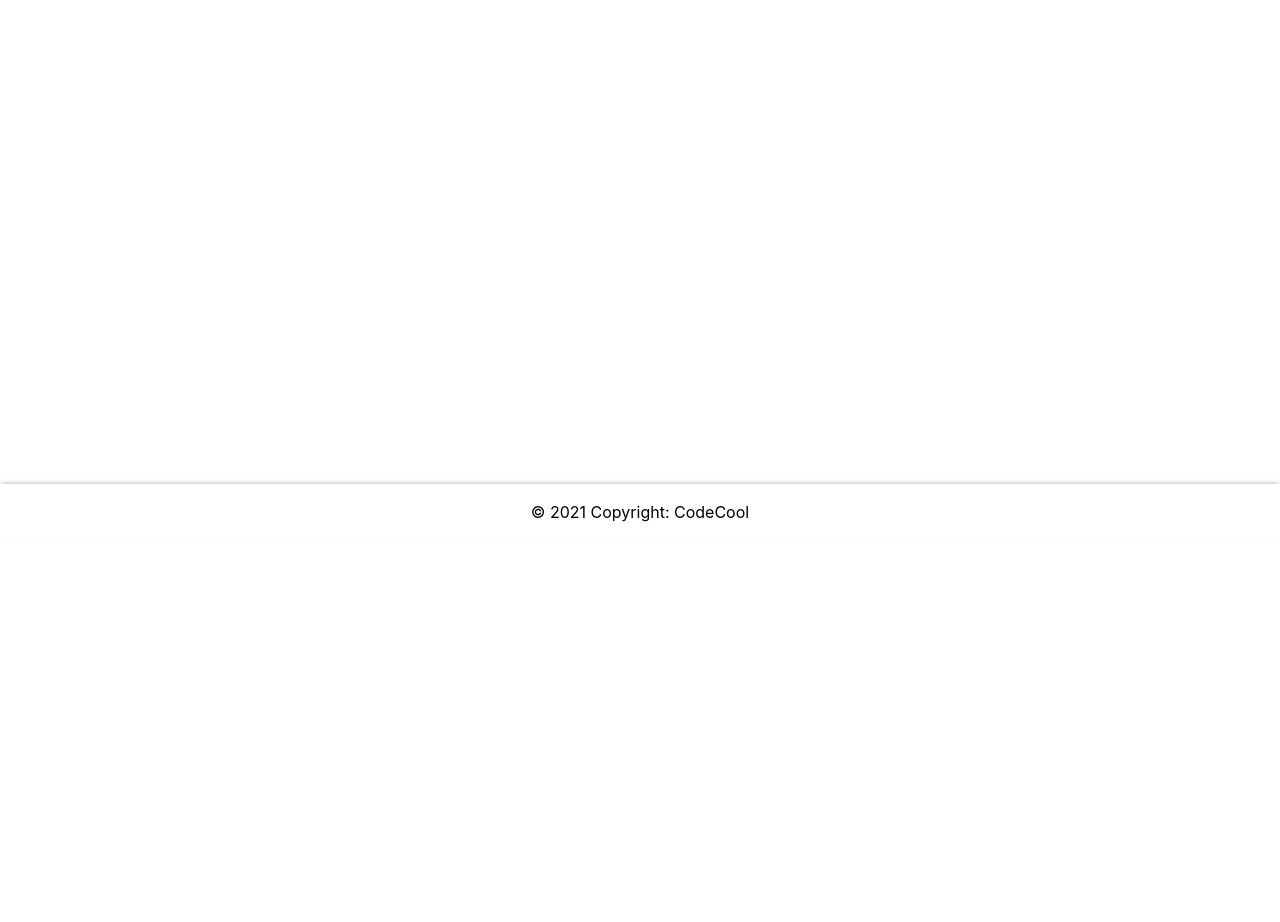
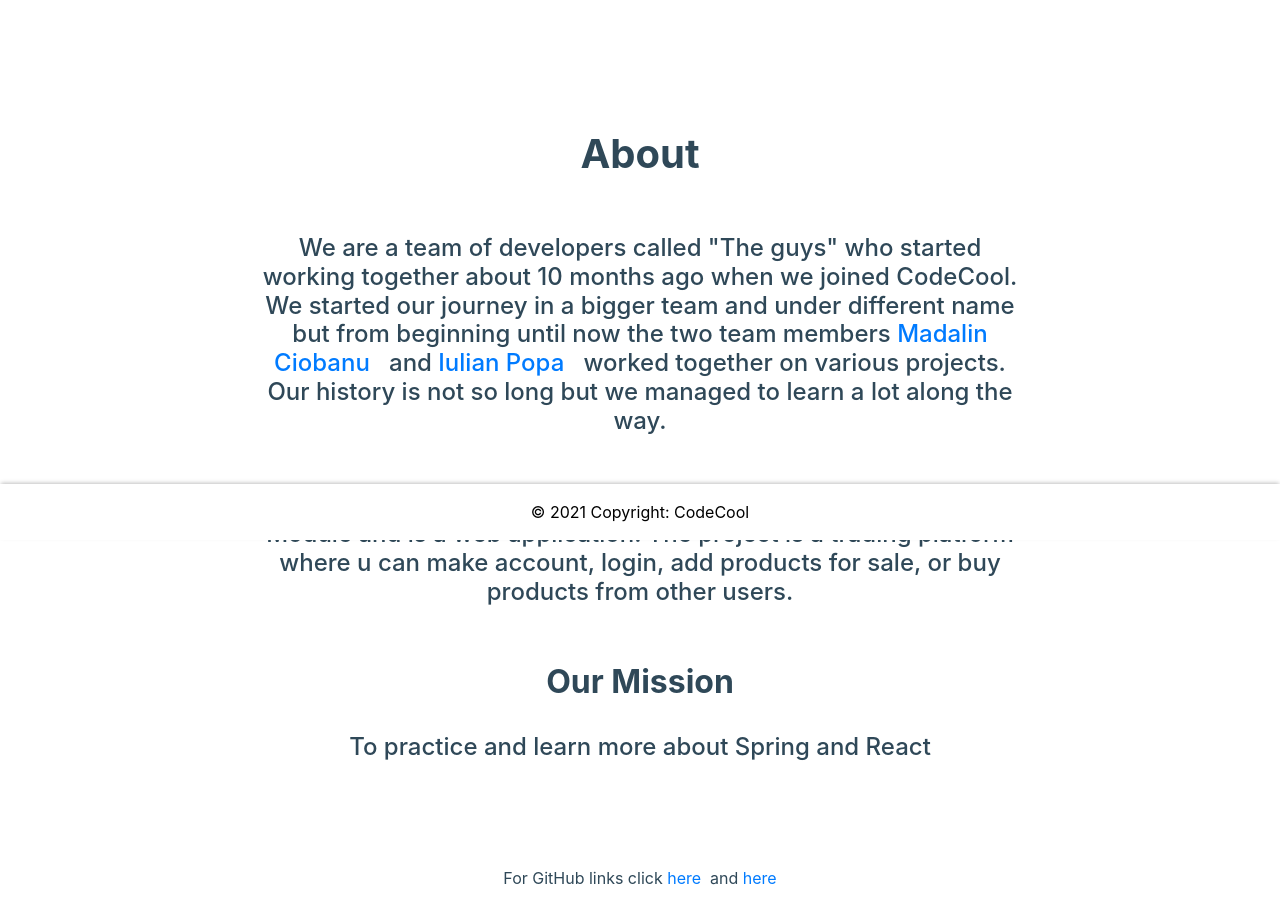
Before and after one commit to danielajoian/spring-shop-frontend, a React (Create React App) app: page /about in a window 1280 px wide. Shown: the part 260-1182 px from the top of the page. Before the commit the page ends 800 px from the top, so only its background shows below. Built offline with nearby package versions, Linux system fonts and the light colour scheme.

Commit message:
add about component

```diff
--- a/src/App.js
+++ b/src/App.js
@@ -5,6 +5,7 @@ import Header from "./components/layout/Header";
 import Products from "./components/Products";
 import { BrowserRouter as Router, Route } from "react-router-dom";
 import ProductDetail from "./components/ProductDetail";
+import About from "./components/About";
 
 function App() {
   // const pageStyle = {
@@ -21,6 +22,7 @@ function App() {
         <div id="main-container">
           <Route exact path="/" component={Home}></Route>
           <Route path="/products" component={Products}></Route>
+          <Route path="/about" component={About}></Route>
           <Route
             path="/product/:productId/:userId"
             component={ProductDetail}
--- /dev/null
+++ b/src/components/About.js
@@ -0,0 +1,42 @@
+import React from 'react'
+
+export default function About() {
+
+    const containerStyle = {
+        width: "60%",
+        margin: "15rem auto",
+        color: "#2F4858",
+        backgroundColor: "white"
+    }
+
+    return (
+        <div style = {containerStyle}>
+            <h1><b>About</b></h1>
+            <br/><br/>
+            <h4>
+                We are a team of developers called "The guys" who started working together about 10 months ago
+                when we joined CodeCool. We started our journey in a bigger team and under different name
+                but from beginning until now the two team members <a href="https://github.com/MadalinCiobanu">
+                Madalin Ciobanu</a> &nbsp; and <a href="https://github.com/bobel95">Iulian Popa</a> &nbsp;
+                worked together on various projects. Our history is not so long but we managed to learn a lot
+                along the way.
+            </h4>
+            <br/><br/>
+            <h4>
+                This project called "Best Deals Shop" is part of the Advanced Module and is a web application.
+                The project is a trading platform where u can make account, login, add products for sale, or buy
+                products from other users.
+            </h4>
+            <br/><br/>
+            <h2><b>Our Mission</b></h2>
+            <br/>
+            <h4>To practice and learn more about Spring and React</h4>
+            <br/><br/><br/><br/>
+            <p>
+                For GitHub links click <a href="https://github.com/bobel95/spring-shop-backend">here</a>
+                &nbsp; and <a href="https://github.com/bobel95/spring-shop-frontend">here</a>
+            </p>
+
+        </div>
+    )
+}
```
